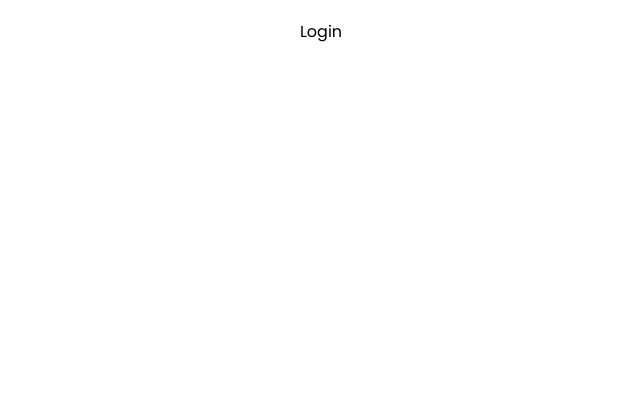
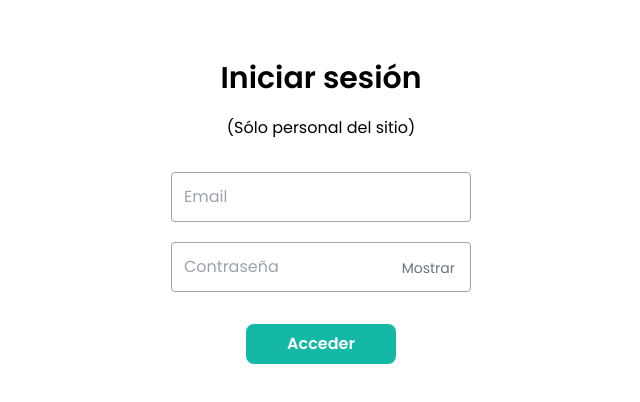
Before and after one commit to mariandrean/NewValue-Nextjs, a Next.js app: page /login in a window 1280 px wide. Shown: the top 402 px of the page, without its empty margins (319-959 px from the left). Built offline with nearby package versions, Linux system fonts and the light colour scheme.

Commit message:
feat:add-login-form-to-login-page

```diff
--- a/src/app/login/page.js
+++ b/src/app/login/page.js
@@ -1,9 +1,15 @@
+import LoginForm from '@/components/LoginForm';
 import React from 'react'
 
-function Login() {
+function LoginPage() {
+
   return (
-    <div>Login</div>
+    <div className="flex flex-col items-center justify-center gap-5 m-10">
+      <h1 className="text-3xl text-center font-semibold">Iniciar sesión</h1>
+      <p className="text-center">(Sólo personal del sitio)</p>
+      <LoginForm />
+    </div>
   )
 }
 
-export default Login
+export default LoginPage;
--- /dev/null
+++ b/src/components/LoginForm.jsx
@@ -0,0 +1,66 @@
+"use client"
+
+import { useUserContext } from '@/context/UserContext';
+import { login } from '@/services/usersServices';
+import { useRouter } from 'next/navigation';
+import React, { useState } from 'react'
+import { useForm } from 'react-hook-form';
+
+function LoginForm() {
+  const { handleSubmit, register } = useForm();
+  const { setUserAuth, setUser } = useUserContext();
+  const router = useRouter();
+  const [isLoading, setIsLoading] = useState(false);
+  const [loginError, setLoginError] = useState('');
+  const [showPassword, setShowPassword] = useState(false);
+
+  const togglePasswordVisibility = () => {
+    setShowPassword(!showPassword);
+  };
+
+  const handleLogin = async (formData) => {
+    try {
+      setIsLoading(true);
+      setLoginError(false);
+      const response = await login(formData);
+      if (response) {
+        localStorage.setItem('token', response.token);
+        setUserAuth(true);
+        setUser(response.user_name);
+      }
+      router.push('/dashboard');
+    } catch (error) {
+      setLoginError(error.response.data.error);
+      setIsLoading(false);
+    }
+  };
+
+  return (
+    <form className="w-[300px] mt-3 gap-5 flex flex-col justify-center" onSubmit={handleSubmit(handleLogin)}>
+
+      <input disabled={isLoading} {...register("email", { required: true })} type="email" id="email" placeholder="Email" required className="input border border-gray-400 appearance-none rounded w-full p-3 focus focus:border-teal-500 focus:outline-none active:outline-none active:border-teal-500" />
+
+      <div className="relative">
+        <input disabled={isLoading} {...register("password", { required: true })} type={showPassword ? 'text' : 'password'} id="password" placeholder="Contraseña" required className="input border border-gray-400 appearance-none rounded w-full p-3 focus focus:border-teal-500 focus:outline-none active:outline-none active:border-teal-500" />
+        <button type="button" id="togglePassword" className="absolute text-sm right-0 m-4 text-gray-500" onClick={togglePasswordVisibility}>
+          {showPassword ? 'Ocultar' : 'Mostrar'}
+        </button>
+      </div>
+
+      <button disabled={isLoading} type="submit" className="mt-3 w-[150px] self-center bg-teal-500 text-white border-green-900 rounded-lg font-semibold py-2 px-4 hover:bg-teal-800 transition duration-300 ease-in-out">
+        Acceder
+      </button>
+      {isLoading &&
+        <div role="status" className='flex flex-col place-items-center w-full'>
+          <svg aria-hidden="true" className="w-8 h-8 text-gray-200 animate-spin dark:text-gray-600 fill-blue-600" viewBox="0 0 100 101" fill="none" xmlns="http://www.w3.org/2000/svg">
+            <path d="M100 50.5908C100 78.2051 77.6142 100.591 50 100.591C22.3858 100.591 0 78.2051 0 50.5908C0 22.9766 22.3858 0.59082 50 0.59082C77.6142 0.59082 100 22.9766 100 50.5908ZM9.08144 50.5908C9.08144 73.1895 27.4013 91.5094 50 91.5094C72.5987 91.5094 90.9186 73.1895 90.9186 50.5908C90.9186 27.9921 72.5987 9.67226 50 9.67226C27.4013 9.67226 9.08144 27.9921 9.08144 50.5908Z" fill="currentColor" />
+            <path d="M93.9676 39.0409C96.393 38.4038 97.8624 35.9116 97.0079 33.5539C95.2932 28.8227 92.871 24.3692 89.8167 20.348C85.8452 15.1192 80.8826 10.7238 75.2124 7.41289C69.5422 4.10194 63.2754 1.94025 56.7698 1.05124C51.7666 0.367541 46.6976 0.446843 41.7345 1.27873C39.2613 1.69328 37.813 4.19778 38.4501 6.62326C39.0873 9.04874 41.5694 10.4717 44.0505 10.1071C47.8511 9.54855 51.7191 9.52689 55.5402 10.0491C60.8642 10.7766 65.9928 12.5457 70.6331 15.2552C75.2735 17.9648 79.3347 21.5619 82.5849 25.841C84.9175 28.9121 86.7997 32.2913 88.1811 35.8758C89.083 38.2158 91.5421 39.6781 93.9676 39.0409Z" fill="currentFill" />
+          </svg>
+        </div>
+      }
+      {loginError && <p className='text-red-500 self-center'>Datos incorrectos</p>}
+    </form>
+  );
+}
+
+export default LoginForm;
--- a/src/services/usersServices.js
+++ b/src/services/usersServices.js
@@ -1,10 +1,10 @@
 import axios from "axios";
 
-const URLAPI_USERS = `${process.env.API_URL}/auth/`
+const URL_AUTH = `http://localhost:5000/api/auth/`
 
 export const login = async (userData) => {
   try {
-    const response = await axios.post(`${URLAPI_USERS}login`, userData);
+    const response = await axios.post(`${URL_AUTH}login`, userData);
     return response.data;
   } catch (error) {
     throw error;
@@ -13,7 +13,7 @@ export const login = async (userData) => {
 
 export const userRegister = async (userData) => {
   try {
-    const response = await axios.post(`${URLAPI_USERS}register`, userData);
+    const response = await axios.post(`${URL_AUTH}register`, userData);
     return response.data;
   } catch (error) {
     throw error;
```
